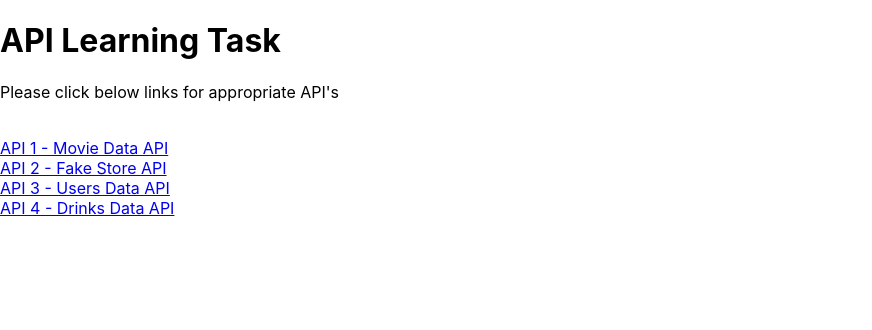
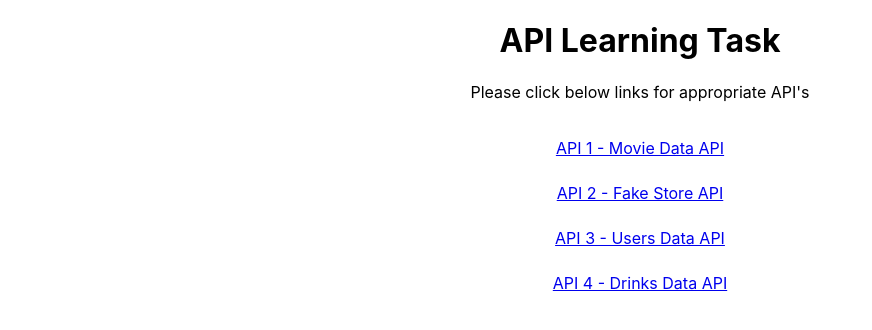
Before and after one commit to Rajendrankr25/api_calls, a React (Create React App) app: page / in a window 1280 px wide. Shown: the top 330 px of the page, without its empty margins (0-872 px from the left). Built offline with nearby package versions, Linux system fonts and the light colour scheme.

Commit message:
css added

```diff
--- a/src/App.css
+++ b/src/App.css
@@ -2,3 +2,10 @@ th,
 td {
   border: 1px solid black;
 }
+
+.links {
+  display: flex;
+  align-items: center;
+  flex-direction: column;
+  gap: 25px;
+}
--- a/src/App.js
+++ b/src/App.js
@@ -21,17 +21,16 @@ function App() {
 
 function Home() {
   return (
-    <div>
+    <div style={{ textAlign: "center" }}>
       <h1>API Learning Task</h1>
       <p>Please click below links for appropriate API's</p>
       <br />
-      <Link to={'/api1'} target='_blank'>API 1 - Movie Data API</Link>
-      <br />
-      <Link to={'/api2'} target='_blank'>API 2 - Fake Store API</Link>
-      <br />
-      <Link to={'/api3'} target='_blank'>API 3 - Users Data API</Link>
-      <br />
-      <Link to={'/api4'} target='_blank'>API 4 - Drinks Data API</Link>
+      <div className='links'>
+        <Link to={'/api1'} target='_blank'>API 1 - Movie Data API</Link>
+        <Link to={'/api2'} target='_blank'>API 2 - Fake Store API</Link>
+        <Link to={'/api3'} target='_blank'>API 3 - Users Data API</Link>
+        <Link to={'/api4'} target='_blank'>API 4 - Drinks Data API</Link>
+      </div>
     </div>
   )
 }
```
